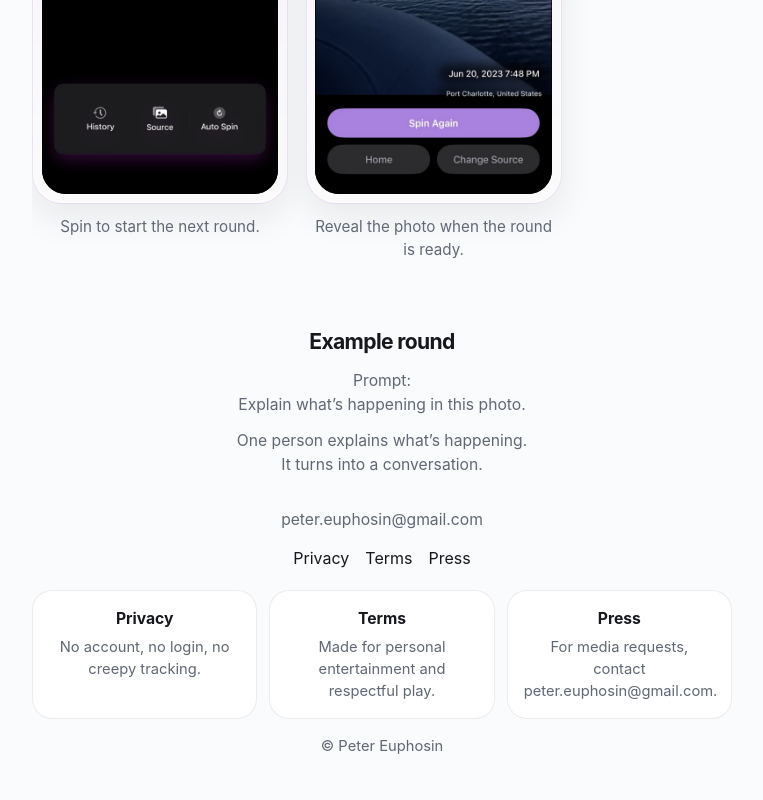
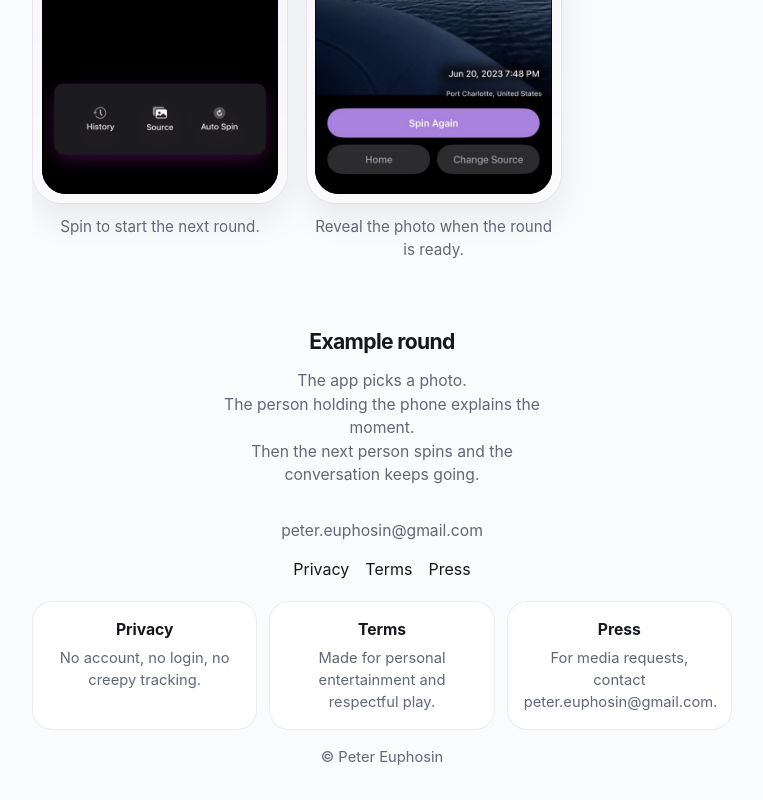
Before and after one commit to petereuphosin-dev/explain-yourself-game-site, a plain HTML site: page index.html in a window 1280 px wide. Shown: the part 1544-2344 px from the top of the page, without its empty margins (258-1021 px from the left). Drawn offline with Linux system fonts and the light colour scheme.

Commit message:
fix example round copy to reflect actual icebreaker flow

```diff
--- a/index.html
+++ b/index.html
@@ -200,8 +200,7 @@
 
         <div class="example-round" aria-labelledby="example-round-title">
           <h2 id="example-round-title">Example round</h2>
-          <p class="example-prompt">Prompt:<br>Explain what’s happening in this photo.</p>
-          <p class="example-outcome">One person explains what’s happening.<br>It turns into a conversation.</p>
+          <p class="example-prompt">The app picks a photo.<br>The person holding the phone explains the moment.<br>Then the next person spins and the conversation keeps going.</p>
         </div>
       </section>
     </main>
```
